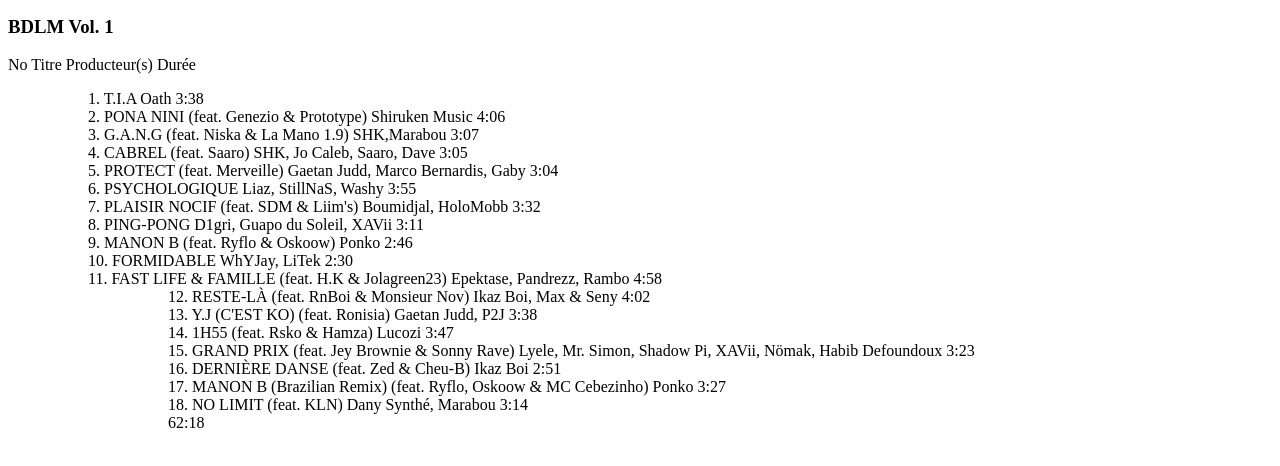
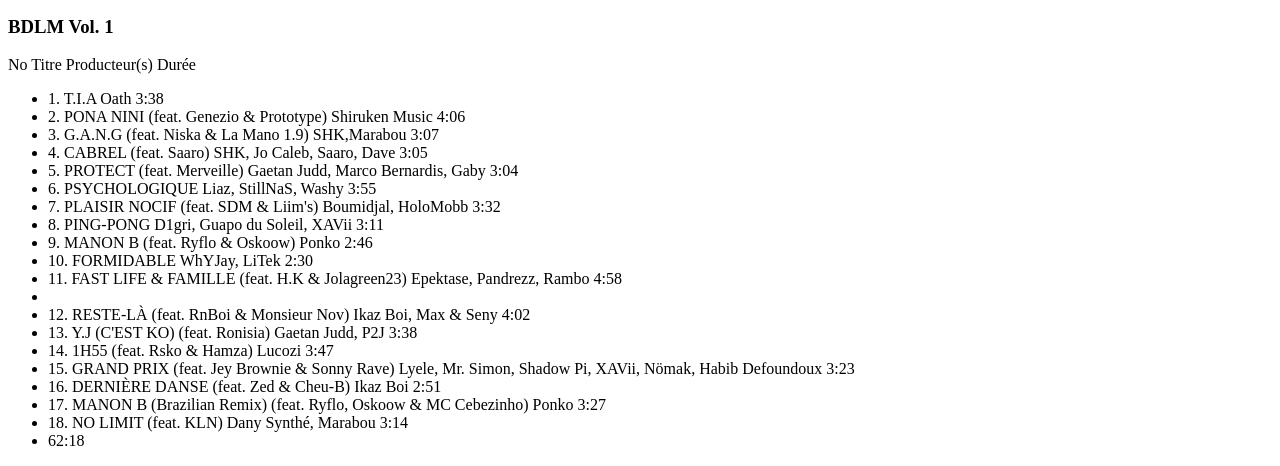
Before and after one commit to dylanahoua-coder/album, a plain HTML site: page index.html in a window 1280 px wide. Shown: the part 520-986 px from the top of the page. Drawn offline with Linux system fonts and the light colour scheme.

Commit message:
changement des ul en li

```diff
--- a/index.html
+++ b/index.html
@@ -18,43 +18,44 @@
 <h3>BDLM Vol. 1</h3>
 
 No	Titre	Producteur(s)	Durée
-<ol>
+<ul>
 
-<ul>1.	T.I.A	Oath	3:38</ul>
 
-<ul>2.	PONA NINI (feat. Genezio & Prototype)	Shiruken Music	4:06</ul>
+<li>1.	T.I.A	Oath	3:38</li>
 
-<ul>3.	G.A.N.G (feat. Niska & La Mano 1.9)	SHK,Marabou	3:07</ul>
+<li>2.	PONA NINI (feat. Genezio & Prototype)	Shiruken Music	4:06</li>
 
-<ul>4.	CABREL (feat. Saaro)	SHK, Jo Caleb, Saaro, Dave	3:05</ul>
+<li>3.	G.A.N.G (feat. Niska & La Mano 1.9)	SHK,Marabou	3:07</li>
 
-<ul>5.	PROTECT (feat. Merveille)	Gaetan Judd, Marco Bernardis, Gaby	3:04</ul>
+<li>4.	CABREL (feat. Saaro)	SHK, Jo Caleb, Saaro, Dave	3:05</li>
 
-<ul>6.	PSYCHOLOGIQUE	Liaz, StillNaS, Washy	3:55</ul>
+<li>5.	PROTECT (feat. Merveille)	Gaetan Judd, Marco Bernardis, Gaby	3:04</li>
 
-<ul>7.	PLAISIR NOCIF (feat. SDM & Liim's)	Boumidjal, HoloMobb	3:32</ul>
+<li>6.	PSYCHOLOGIQUE	Liaz, StillNaS, Washy	3:55</li>
 
-<ul>8.	PING-PONG	D1gri, Guapo du Soleil, XAVii	3:11</ul>
+<li>7.	PLAISIR NOCIF (feat. SDM & Liim's)	Boumidjal, HoloMobb	3:32</li>
 
-<ul>9.	MANON B (feat. Ryflo & Oskoow)	Ponko	2:46</ul>
+<li>8.	PING-PONG	D1gri, Guapo du Soleil, XAVii	3:11</li>
 
-<ul>10.	FORMIDABLE	WhYJay, LiTek	2:30</ul>
+<li>9.	MANON B (feat. Ryflo & Oskoow)	Ponko	2:46</li>
 
-<ul>11.	FAST LIFE & FAMILLE (feat. H.K & Jolagreen23)	Epektase, Pandrezz, Rambo	4:58<ul>
+<li>10.	FORMIDABLE	WhYJay, LiTek	2:30</li>
 
-<ul>12.	RESTE-LÀ (feat. RnBoi & Monsieur Nov)	Ikaz Boi, Max & Seny	4:02</ul>
+<li>11.	FAST LIFE & FAMILLE (feat. H.K & Jolagreen23)	Epektase, Pandrezz, Rambo	4:58<li>
 
-<ul>13.	Y.J (C'EST KO) (feat. Ronisia)	Gaetan Judd, P2J	3:38</ul>
+<li>12.	RESTE-LÀ (feat. RnBoi & Monsieur Nov)	Ikaz Boi, Max & Seny	4:02</li>
 
-<ul>14.	1H55 (feat. Rsko & Hamza)	Lucozi	3:47</ul>
+<li>13.	Y.J (C'EST KO) (feat. Ronisia)	Gaetan Judd, P2J	3:38</li>
 
-<ul>15.	GRAND PRIX (feat. Jey Brownie & Sonny Rave)	Lyele, Mr. Simon, Shadow Pi, XAVii, Nömak, Habib Defoundoux	3:23</ul>
+<li>14.	1H55 (feat. Rsko & Hamza)	Lucozi	3:47</li>
 
-<ul>16.	DERNIÈRE DANSE (feat. Zed & Cheu-B)	Ikaz Boi	2:51</ul>
+<li>15.	GRAND PRIX (feat. Jey Brownie & Sonny Rave)	Lyele, Mr. Simon, Shadow Pi, XAVii, Nömak, Habib Defoundoux	3:23</li>
 
-<ul>17.	MANON B (Brazilian Remix) (feat. Ryflo, Oskoow & MC Cebezinho)	Ponko	3:27</ul>
+<li>16.	DERNIÈRE DANSE (feat. Zed & Cheu-B)	Ikaz Boi	2:51</li>
 
- <ul> 18.	NO LIMIT (feat. KLN)	Dany Synthé, Marabou	3:14</ul>
+<li>17.	MANON B (Brazilian Remix) (feat. Ryflo, Oskoow & MC Cebezinho)	Ponko	3:27</li>
 
-<ul>62:18</ul>
-</ol>
+<li> 18.	NO LIMIT (feat. KLN)	Dany Synthé, Marabou	3:14</li>
+
+<li>62:18</li>
+</ul>
```
